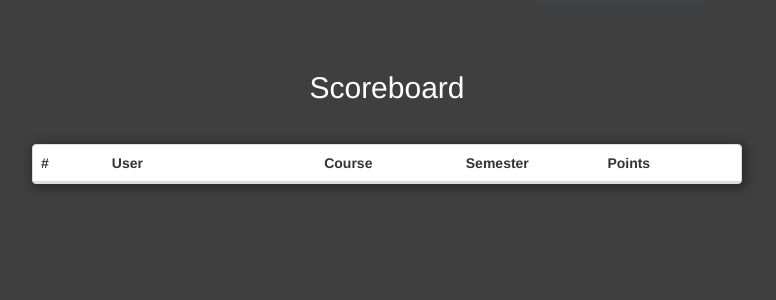
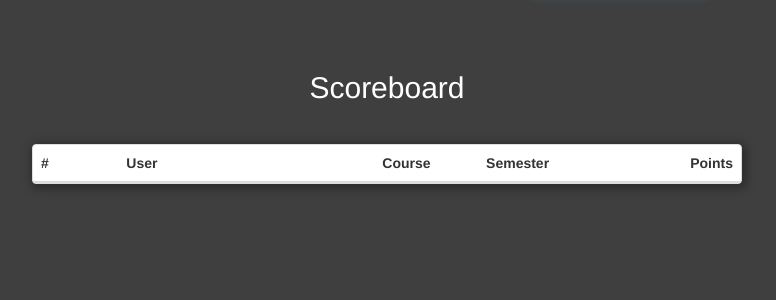
Before and after one commit to c0d3z3r0/ctf-backend, a Django app: page /scores in a window 1280 px wide. Shown: the part 40-340 px from the top of the page, without its empty margins (253-1029 px from the left). Run offline with Django 3.2, Linux system fonts and the light colour scheme; lists and menus that the app fills with data are empty; some libraries are stand-ins or nearby versions.

Commit message:
templates: scores - add course and semester - fix text alignment

```diff
--- a/ctfbackend/backend/templates/backend/scores.html
+++ b/ctfbackend/backend/templates/backend/scores.html
@@ -15,9 +15,9 @@
           <tr>
             <th class="col-md-1">#</th>
             <th class="col-md-3">User</th>
-            <th class="col-md-2">Course</th>
-            <th class="col-md-2">Semester</th>
-            <th class="col-md-2">Points</th>
+            <th class="col-md-1">Course</th>
+            <th class="col-md-1 text-center">Semester</th>
+            <th class="col-md-2 text-right">Points</th>
           </tr>
           </thead>
           <tbody>
@@ -29,9 +29,9 @@
                 {{ forloop.counter }}
               </td>
               <td>{{ score.username }}</td>
-              <td>-</td>
-              <td>-</td>
-              <td>{% firstof score.credits "0" %}</td>
+              <td>{{ score.profile.course }}</td>
+              <td class="text-center">{{ score.profile.semester }}</td>
+              <td class="text-right">{% firstof score.credits "0" %}</td>
             </tr>
           {% endfor %}
           </tbody>
```
